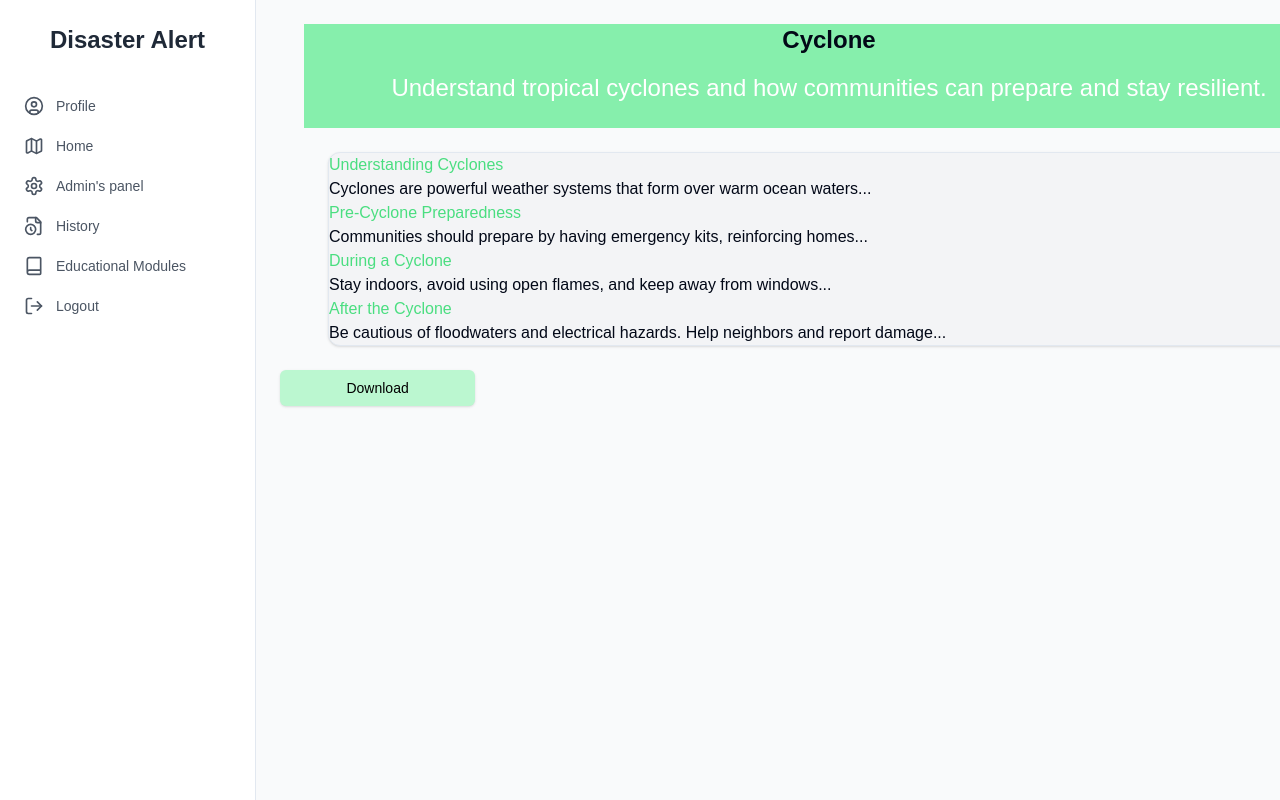
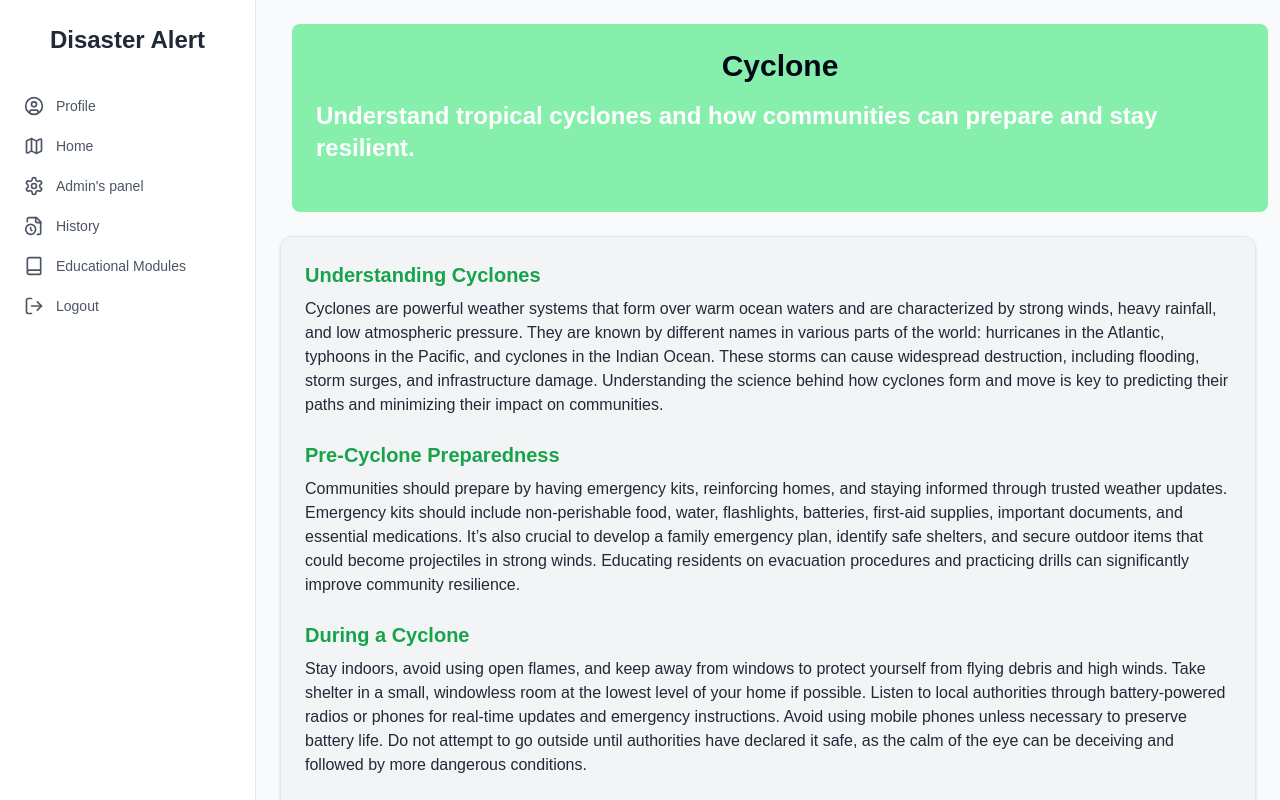
Before and after one commit to bsc-inf-04-20/disaster-alert-frontend, a Next.js app: page /educational-modules/1 in a window 1280 px wide. Built offline with nearby package versions, Linux system fonts and the light colour scheme; data requests are answered from the project's data file.

Commit message:
modified module page

```diff
--- a/db.json
+++ b/db.json
@@ -9,19 +9,19 @@
       "sections": [
         {
           "heading": "Understanding Cyclones",
-          "content": "Cyclones are powerful weather systems that form over warm ocean waters..."
+          "content": "Cyclones are powerful weather systems that form over warm ocean waters and are characterized by strong winds, heavy rainfall, and low atmospheric pressure. They are known by different names in various parts of the world: hurricanes in the Atlantic, typhoons in the Pacific, and cyclones in the Indian Ocean. These storms can cause widespread destruction, including flooding, storm surges, and infrastructure damage. Understanding the science behind how cyclones form and move is key to predicting their paths and minimizing their impact on communities."
         },
         {
           "heading": "Pre-Cyclone Preparedness",
-          "content": "Communities should prepare by having emergency kits, reinforcing homes..."
+          "content": "Communities should prepare by having emergency kits, reinforcing homes, and staying informed through trusted weather updates. Emergency kits should include non-perishable food, water, flashlights, batteries, first-aid supplies, important documents, and essential medications. It’s also crucial to develop a family emergency plan, identify safe shelters, and secure outdoor items that could become projectiles in strong winds. Educating residents on evacuation procedures and practicing drills can significantly improve community resilience."
         },
         {
           "heading": "During a Cyclone",
-          "content": "Stay indoors, avoid using open flames, and keep away from windows..."
+          "content": "Stay indoors, avoid using open flames, and keep away from windows to protect yourself from flying debris and high winds. Take shelter in a small, windowless room at the lowest level of your home if possible. Listen to local authorities through battery-powered radios or phones for real-time updates and emergency instructions. Avoid using mobile phones unless necessary to preserve battery life. Do not attempt to go outside until authorities have declared it safe, as the calm of the eye can be deceiving and followed by more dangerous conditions."
         },
         {
           "heading": "After the Cyclone",
-          "content": "Be cautious of floodwaters and electrical hazards. Help neighbors and report damage..."
+          "content": "Be cautious of floodwaters and electrical hazards. Help neighbors and report damage to local authorities as soon as it is safe. Avoid walking or driving through flooded areas as they may conceal hazards such as downed power lines, sharp debris, or open manholes. Check your home for structural damage and avoid using electrical appliances until they’ve been inspected. Document damages with photos for insurance claims. Community support and coordinated recovery efforts are essential to rebuild and return to normalcy."
         }
       ]
     }
--- a/package.json
+++ b/package.json
@@ -30,6 +30,7 @@
     "lucide-react": "^0.475.0",
     "mkcert": "^3.2.0",
     "next": "15.1.6",
+    "pdf-lib": "^1.17.1",
     "react": "^19.0.0",
     "react-date-range": "^2.0.1",
     "react-dom": "^19.0.0",
--- a/src/app/educational-modules/[slug]/page.tsx
+++ b/src/app/educational-modules/[slug]/page.tsx
@@ -1,43 +1,210 @@
-
-
+"use client"
 import { Button } from "@/components/ui/button";
 import { Card } from "@/components/ui/card";
 import { notFound } from "next/navigation";
+import { PDFDocument, rgb, StandardFonts } from 'pdf-lib';
+import { useState } from "react";
 
-export default async function ModulePage({ params }: { params: { slug: string } }) {
+type EducationModule = {
+  id: number;
+  title: string;
+  disasterType: string;
+  description: string;
+  sections: {
+    heading: string;
+    content: string;
+  }[];
+};
+
+export default function ModulePage({ params }: { params: { slug: string } }) {
+  const [module, setModule] = useState<EducationModule | null>(null);
+  const [loading, setLoading] = useState(true);
+
+  // Fetch the module data when component mounts
+  useState(() => {
+    const fetchModule = async () => {
+      try {
         const res = await fetch(`http://localhost:4000/modules/${params.slug}`, {
           cache: 'no-store',
         });
 
-    if (!res.ok) return notFound();
+        if (!res.ok) {
+          throw new Error('Module not found');
+        }
 
-    const module = await res.json();
-    //const filename = module.filePath.split('/').pop();
+        const data = await res.json();
+        setModule(data);
+      } catch (error) {
+        console.error('Failed to fetch module:', error);
+      } finally {
+        setLoading(false);
+      }
+    };
+
+    fetchModule();
+  }, [params.slug]);
+
+  // Handle loading state
+  if (loading) {
+    return <div className="p-6">Loading module...</div>;
+  }
+
+  // Handle not found state
+  if (!module) {
+    return notFound();
+  }
+
+  const downloadPDF = async () => {
+    try {
+      const pdfDoc = await PDFDocument.create();
+      const timesRomanFont = await pdfDoc.embedFont(StandardFonts.TimesRoman);
+      const timesBoldFont = await pdfDoc.embedFont(StandardFonts.TimesRomanBold);
+
+      // Add first page
+      let page = pdfDoc.addPage([600, 800]);
+      let yPosition = 750;
+
+      // Title
+      page.drawText(module.title, {
+        x: 50,
+        y: yPosition,
+        font: timesBoldFont,
+        size: 24,
+        color: rgb(0, 0, 0)
+      });
+      yPosition -= 40;
+
+      // Disaster Type
+      page.drawText(`Disaster Type: ${module.disasterType}`, {
+        x: 50,
+        y: yPosition,
+        font: timesBoldFont,
+        size: 16,
+        color: rgb(0, 0, 0)
+      });
+      yPosition -= 30;
+
+      // Description - Handle text wrapping
+      const description = module.description;
+      const wrappedDescription = wrapText(description, 60); // Wrap at 60 chars
+
+      wrappedDescription.forEach(line => {
+        page.drawText(line, {
+          x: 50,
+          y: yPosition,
+          font: timesRomanFont,
+          size: 12,
+          color: rgb(0, 0, 0)
+        });
+        yPosition -= 20;
+      });
+
+      yPosition -= 20; // Add some space
+
+      // Add sections
+      for (const section of module.sections) {
+        // Check if we need a new page
+        if (yPosition < 100) {
+          page = pdfDoc.addPage([600, 800]);
+          yPosition = 750;
+        }
+
+        // Section heading
+        page.drawText(section.heading, {
+          x: 50,
+          y: yPosition,
+          font: timesBoldFont,
+          size: 16,
+          color: rgb(0, 0, 0)
+        });
+        yPosition -= 30;
+
+        // Section content with text wrapping
+        const content = section.content;
+        const wrappedContent = wrapText(content, 70);
+
+        wrappedContent.forEach(line => {
+          // Check if we need a new page
+          if (yPosition < 100) {
+            page = pdfDoc.addPage([600, 800]);
+            yPosition = 750;
+          }
+
+          page.drawText(line, {
+            x: 50,
+            y: yPosition,
+            font: timesRomanFont,
+            size: 12,
+            color: rgb(0, 0, 0)
+          });
+          yPosition -= 20;
+        });
+
+        yPosition -= 30; // Add space between sections
+      }
+
+      // Save the PDF
+      const pdfBytes = await pdfDoc.save();
+      const blob = new Blob([pdfBytes], { type: 'application/pdf' });
+      const link = document.createElement('a');
+      link.href = URL.createObjectURL(blob);
+      link.download = `${module.title.replace(/\s+/g, '-')}.pdf`;
+      link.click();
+
+    } catch (error) {
+      console.error('Failed to generate PDF:', error);
+      alert('Failed to generate PDF. Please try again.');
+    }
+  };
+
+  // Helper function to wrap text
+  function wrapText(text: string, maxCharsPerLine: number): string[] {
+    const words = text.split(' ');
+    const lines: string[] = [];
+    let currentLine = '';
+
+    words.forEach(word => {
+      // Check if adding this word would exceed the max line length
+      if ((currentLine + ' ' + word).length > maxCharsPerLine && currentLine !== '') {
+        lines.push(currentLine);
+        currentLine = word;
+      } else {
+        // Add space only if not the first word in a line
+        currentLine += (currentLine ? ' ' : '') + word;
+      }
+    });
+
+    // Don't forget the last line
+    if (currentLine) {
+      lines.push(currentLine);
+    }
+
+    return lines;
+  }
 
   return (
-      <div className="p-6 space-y-6 items-center justify-center">
-        <div className="bg-green-300 flex flex-col ml-6 items-center w-[1050px]">
-        <h1 className="text-2xl font-bold mb-4 text 2xl ">{module.disasterType}</h1>
-         <p className="text-white mb-6 text-2xl"> {module.description}</p>
+    <div className="flex flex-col p-6 space-y-6 items-center">
+      <div className="bg-green-300 flex flex-col ml-6 items-center w-full max-w-[1050px] p-6 rounded-lg">
+        <h2 className="text-3xl font-semibold mb-4"> {module.disasterType}</h2>
+        <p className="text-white mb-6  font-semibold text-2xl">{module.description}</p>
+      </div>
 
-        {/* <iframe
-          src={`http://localhost:3000/education/file/${filename}`}
-          width="100%"
-          height="800px"
-          className="border"
-        /> */}
+      <Card className="bg-gray-100 w-full max-w-[1000px] p-6 mx-auto">
+        {module.sections.map((section, index) => (
+          <div key={index} className="mb-6">
+            <h3 className="text-xl font-bold text-green-600 mb-2">{section.heading}</h3>
+            <p className="text-gray-800">{section.content}</p>
           </div>
-        <Card className="bg-gray-100 items-center w-[1000px] justify-center ml-12">
-            <p ml-auto>{module.sections.map((section:any)=>{
-                return(
-                <div>
-                    <h3 className=" text-green-400 ">{section.heading}</h3>
-                    <p className="items-center ">{section.content}</p>
-                </div>)
-            })}</p>
+        ))}
       </Card>
-        <div>
-            <Button className="ml-auto  bg-green-200 text-black w-1/5">Download</Button>
+
+      <div className="flex justify-end">
+        <Button
+          onClick={downloadPDF}
+          className="bg-green-500 hover:bg-green-600 text-white font-medium py-2 px-4 rounded"
+        >
+          Download PDF
+        </Button>
       </div>
     </div>
   );
```
Also changed, not shown: 1 other file (tests, documents, lock files or other folders). Lines whose indentation alone changed are shown as unchanged.
